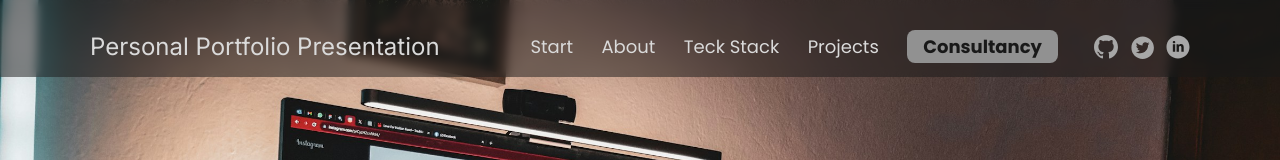
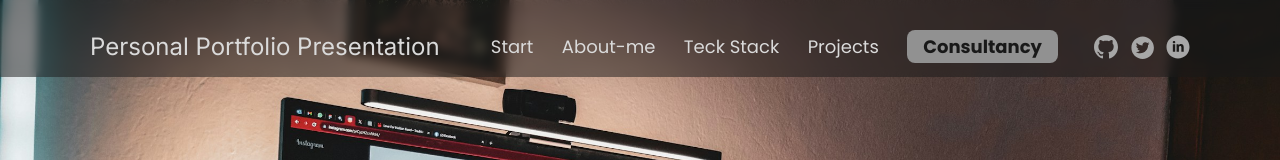
Before and after one commit to Wislan-Pablo/projeto_portifolio, a plain HTML site: page index.html in a window 1280 px wide. Shown: the top 160 px of the page. Drawn offline with Linux system fonts and the light colour scheme.

Commit message:
Mudando menu About para About-me

```diff
--- a/index.html
+++ b/index.html
@@ -22,7 +22,7 @@
                             <a href="#hero-section" title="Go to Start">Start</a>
                         </li>
                         <li>
-                            <a href="#about-me" title="Go to About section">About</a>
+                            <a href="#about-me" title="Go to About section">About-me</a>
                         </li>
                         <li>
                             <a href="#tech-stack" title="Go to Tech Stack section">Teck Stack</a>
```
